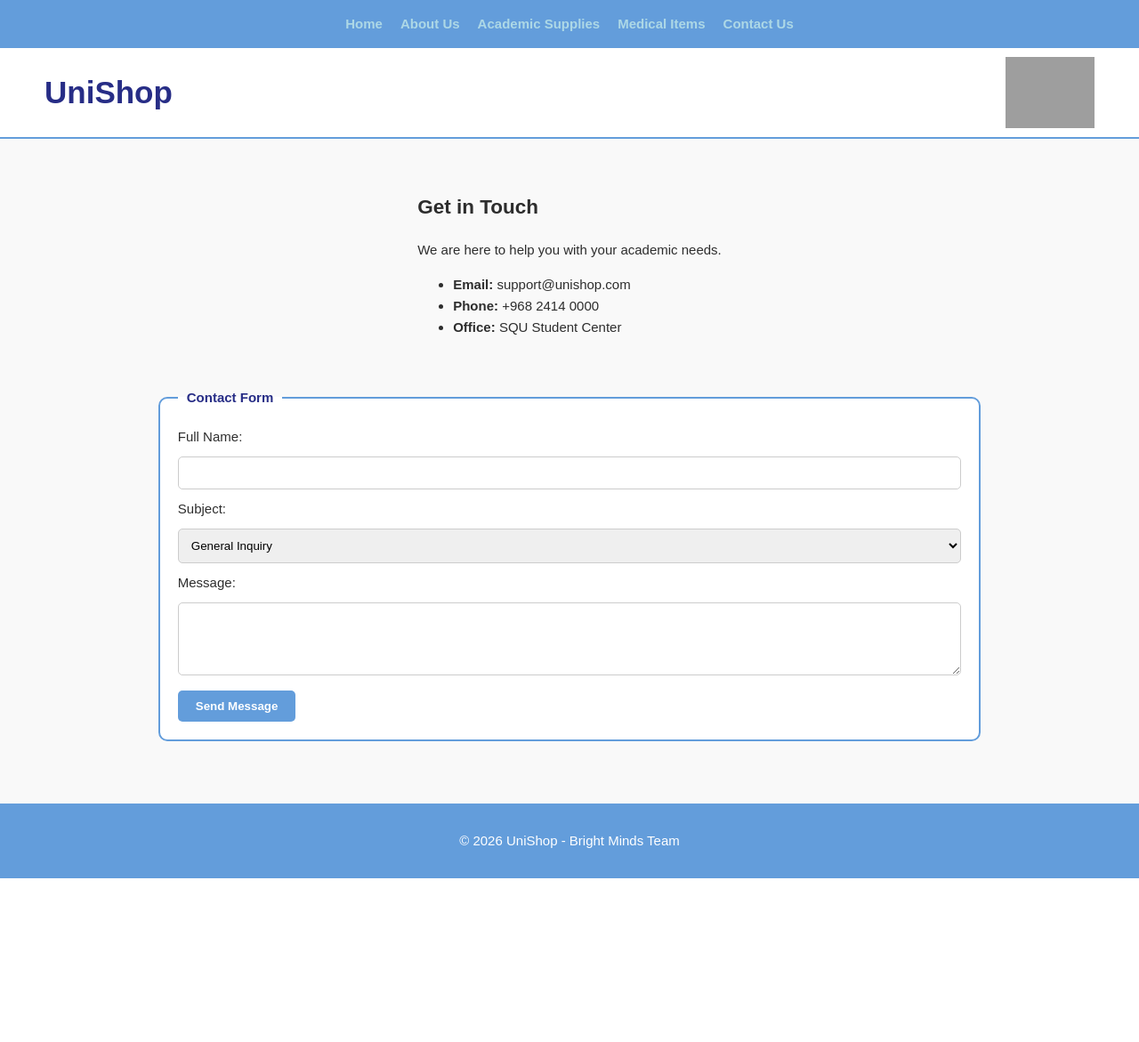
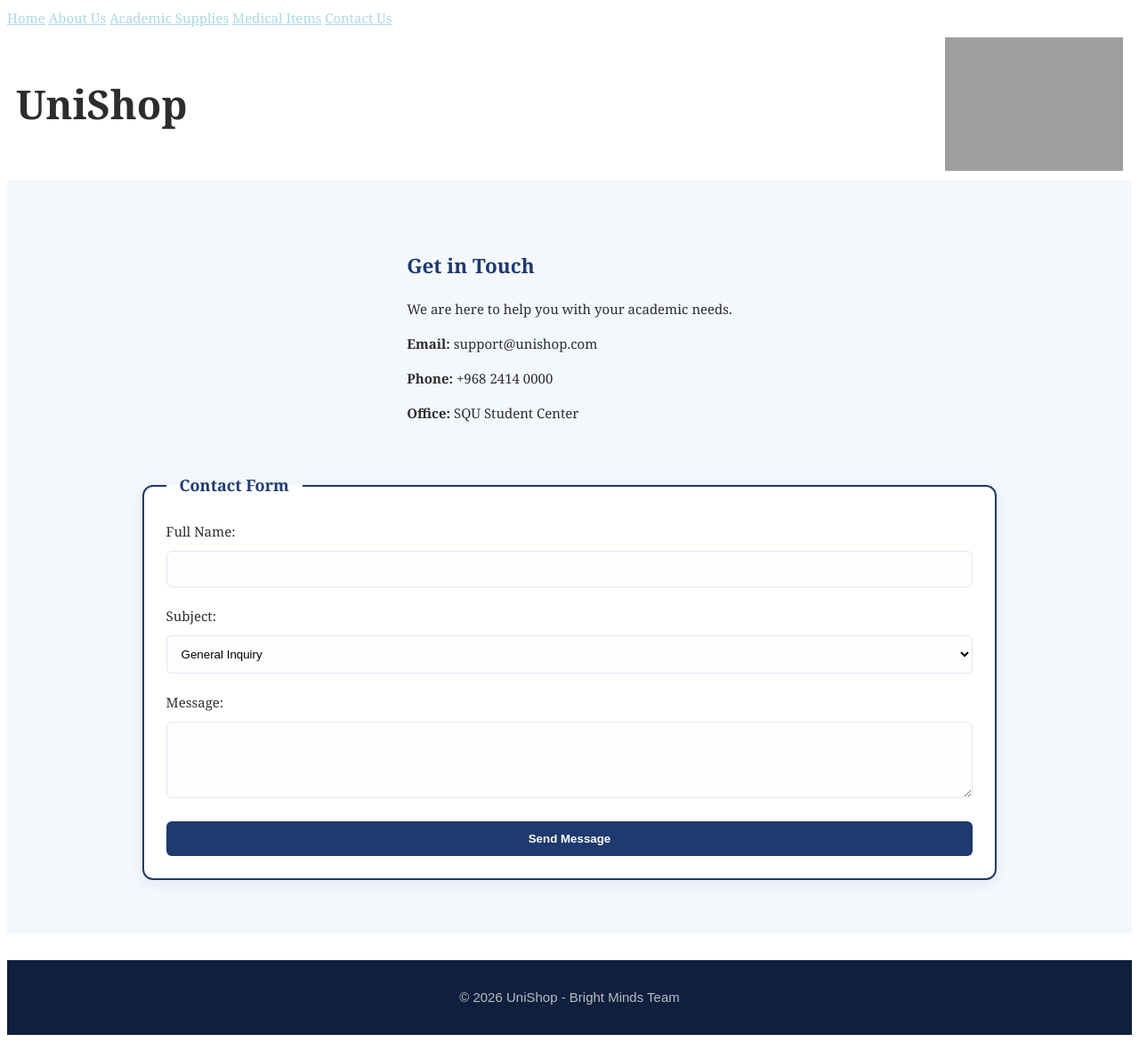
Before and after one commit to FatemaAl-hadhrami/COMP3700-UniShop-Project, a PHP site: page /contact_us.html in a window 1280 px wide. Shown: the whole page at 89% size. Before the commit the page ends 987 px from the top, so only its background shows below. Run offline with PHP 8.4, Linux system fonts and the light colour scheme; grey boxes are pictures that could not be loaded.

Commit message:
Update style.css

```diff
--- a/style.css
+++ b/style.css
@@ -246,106 +246,103 @@ nav a:active  { color: lightgray; }
     text-align: center;
     padding: 15px;
 }
-
-body {
-    margin: 0;
-    font-family: Arial, Helvetica, sans-serif;
-    background-color: #f9f9f9;
-}
-
-.site-header {
-    background-color: white;
-    border-bottom: 2px solid rgb(99, 157, 219);
-}
-
-.navbar {
-    display: flex;
-    justify-content: center;
-    gap: 20px;
-    background-color: rgb(99, 157, 219);
-    padding: 15px;
-    flex-wrap: wrap;
-}
-
-.navbar a {
-    text-decoration: none;
-    color: white;
-    font-weight: bold;
-}
-
-.navbar a:hover {
-    color: rgb(39, 45, 134);
-}
-
-.header-container {
-    display: flex;
-    align-items: center;
-    justify-content: space-between;
-    padding: 10px 50px;
-}
-
-.brand-name {
-    margin: 0;
-    font-size: 35px;
-    color: rgb(39, 45, 134);
-}
-
-.logo {
-    background-image: url("images/logo.jpeg");
-    background-size: cover;
-    width: 100px;
-    height: 80px;
-}
-
 .main-container {
     display: flex;
     justify-content: center;
     gap: 40px;
-    padding: 40px;
+    padding: 60px 20px;
     flex-wrap: wrap;
+    background-color: #f4f8fd;
 }
 
 fieldset {
-    border: 2px solid rgb(99, 157, 219);
-    border-radius: 10px;
-    padding: 20px;
-    background-color: white;
-    min-width: 300px;
+    border: 2px solid #1e3a6e;
+    border-radius: 12px;
+    padding: 25px;
+    background-color: #ffffff;
+    min-width: 320px;
+    box-shadow: 0 4px 15px rgba(30, 58, 110, 0.08);
 }
 
 legend {
+    font-family: Georgia, serif;
     font-weight: bold;
-    color: rgb(39, 45, 134);
-    padding: 0 10px;
+    color: #1e3a6e;
+    padding: 0 15px;
+    font-size: 18px;
 }
 
-input[type="text"], input[type="password"], input[type="email"], textarea, select {
+input[type="text"],
+input[type="password"],
+input[type="email"],
+input[type="tel"],
+textarea,
+select {
     width: 100%;
-    padding: 10px;
-    margin: 10px 0;
-    border: 1px solid #ccc;
-    border-radius: 5px;
+    padding: 12px;
+    margin: 10px 0 20px 0;
+    border: 1px solid #dce8f5;
+    border-radius: 6px;
     box-sizing: border-box;
+    font-family: Arial, sans-serif;
+    background: #fdfdfd;
+}
+
+input:focus {
+    outline: none;
+    border-color: #4a8fd4;
+    box-shadow: 0 0 5px rgba(74, 143, 212, 0.2);
 }
 
 input[type="submit"] {
-    background-color: rgb(99, 157, 219);
-    color: white;
+    background: #1e3a6e;
+    color: #ffffff;
     border: none;
-    padding: 10px 20px;
-    border-radius: 5px;
+    padding: 12px 25px;
+    border-radius: 6px;
+    font-family: Arial, sans-serif;
+    font-weight: bold;
     cursor: pointer;
-    font-weight: bold;
+    transition: background 0.2s;
+    width: 100%;
 }
 
 input[type="submit"]:hover {
-    background-color: rgb(39, 45, 134);
+    background: #4a8fd4;
+}
+.custom-table {
+    width: 90%;
+    max-width: 800px;
+    margin: 40px auto;
+    border-collapse: collapse;
+    font-family: Arial, sans-serif;
+    background: white;
+    box-shadow: 0 2px 10px rgba(0,0,0,0.05);
 }
 
-.site-footer {
-    background-color: rgb(99, 157, 219);
+.custom-table th {
+    background: #1e3a6e;
     color: white;
+    padding: 15px;
+}
+
+.custom-table td {
+    padding: 12px;
+    border: 1px solid #dce8f5;
     text-align: center;
-    padding: 15px;
-    margin-top: 30px;
 }
+
+.contact-info h2 {
+    font-family: Georgia, serif;
+    color: #1e3a6e;
+}
+
+.contact-info ul {
+    list-style: none;
+    padding: 0;
+}
+
+.contact-info li {
+    margin-bottom: 15px;
+    color: #2d2d2d;
+}
```
